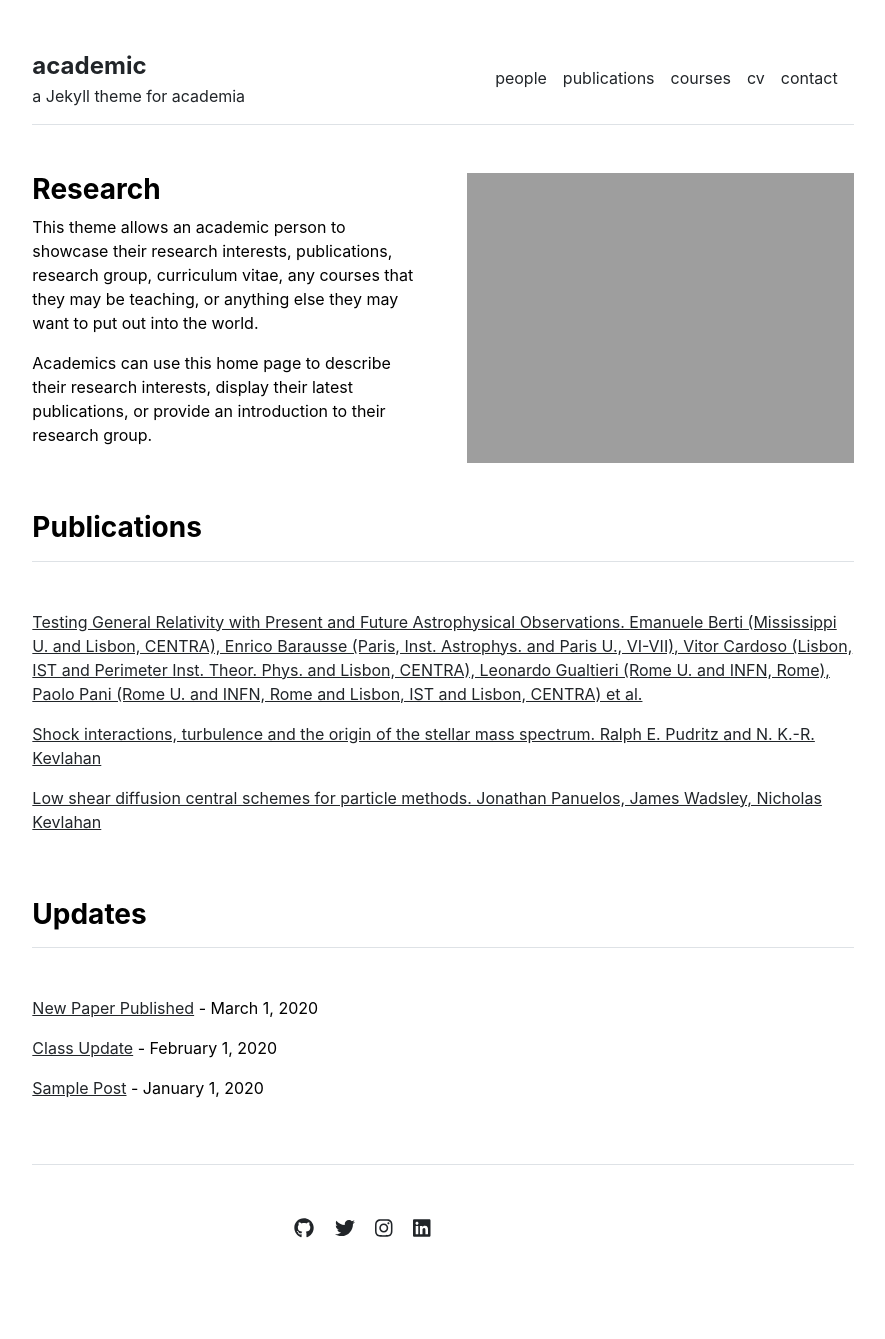
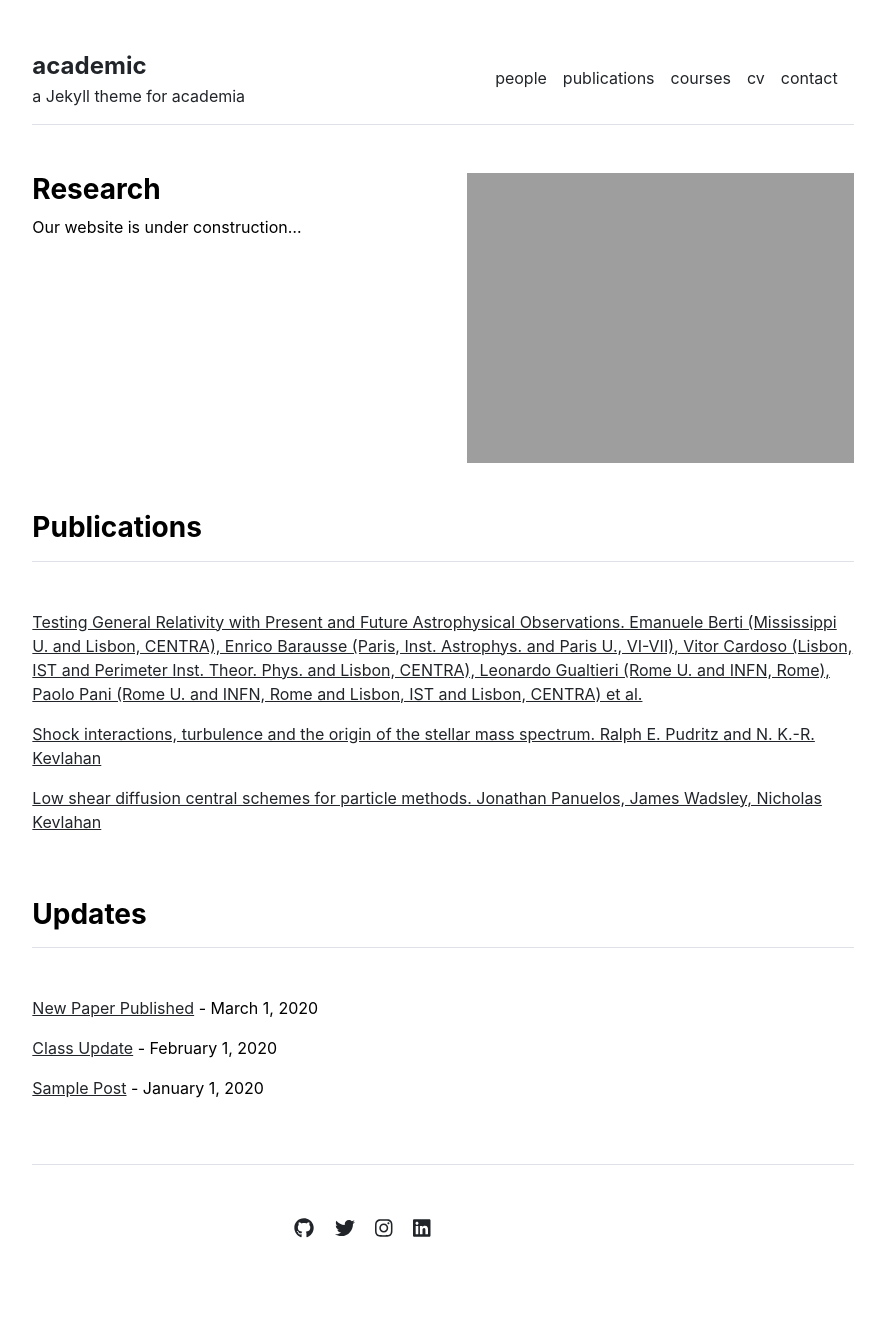
Before and after one commit to mghadam/algotechniq.github.io, a Jekyll site: the page built from index.md, in a window 1280 px wide. Shown: the whole page, without its empty margins (197-1082 px from the left). Built offline with Jekyll 4.4.1, drawn with Linux system fonts in a browser that asks for light colours.

Commit message:
Update index.md

```diff
--- a/index.md
+++ b/index.md
@@ -3,6 +3,4 @@ layout: home
 title: "Home"
 ---
 
-This theme allows an academic person to showcase their research interests, publications, research group, curriculum vitae, any courses that they may be teaching, or anything else they may want to put out into the world.
-
-Academics can use this home page to describe their research interests, display their latest publications, or provide an introduction to their research group.
+Our website is under construction...
```
